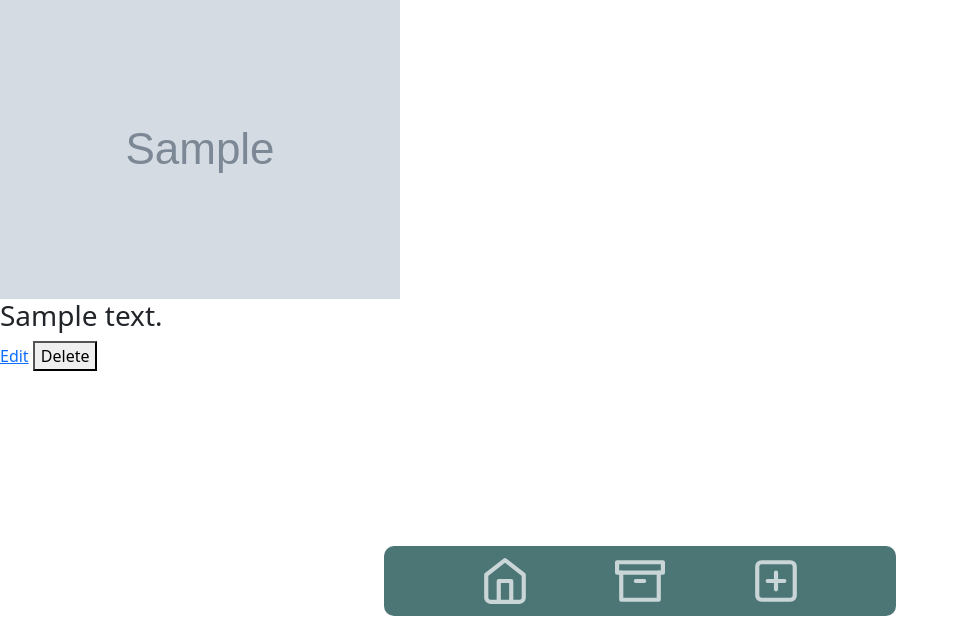
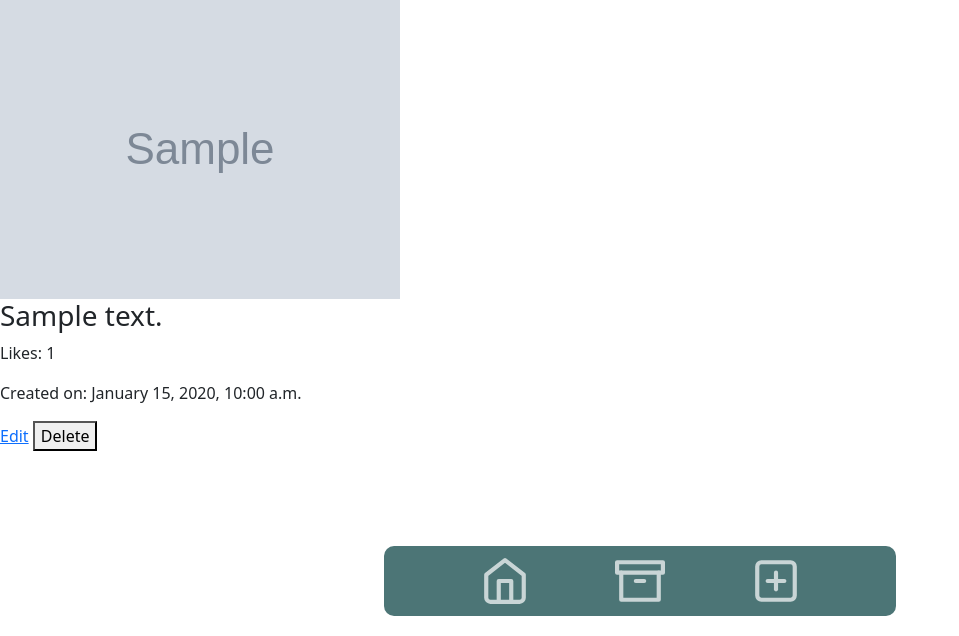
Before and after one commit to W3r5l3y/exEco, a Django app: page /profile/1/ in a window 1280 px wide. Shown: the part 164-800 px from the top of the page, without its empty margins (0-959 px from the left). Run offline with Django 4.2, Linux system fonts and the light colour scheme; a user stored in the database is signed in; tables that the repository leaves empty hold one stand-in row (values such as "Sample post"); grey boxes marked "Sample" are stand-in pictures; parts of the project's set-up code (start-up, migrations or seed data) failed here and were passed over; some libraries are stand-ins or nearby versions.

Commit message:
Add post creation data and likes display to user profile page

```diff
--- a/forum/templates/forum/user_profile.html
+++ b/forum/templates/forum/user_profile.html
@@ -43,6 +43,10 @@
                         <div class="post-description">
                             <h3 class="post-description-text">{{ post.description }}</h3>
                         </div>
+                        <div class="post-meta">
+                            <p>Likes: {{ post.likes }}</p>
+                            <p>Created on: {{ post.created_at|date:"F j, Y, g:i a" }}</p>
+                        </div>
                         {% if post.user == logged_in_user %}
                         <div class="post-actions">
                             <a href="{% url 'edit_post' post.post_id %}" class="post-action-button">Edit</a>
```
